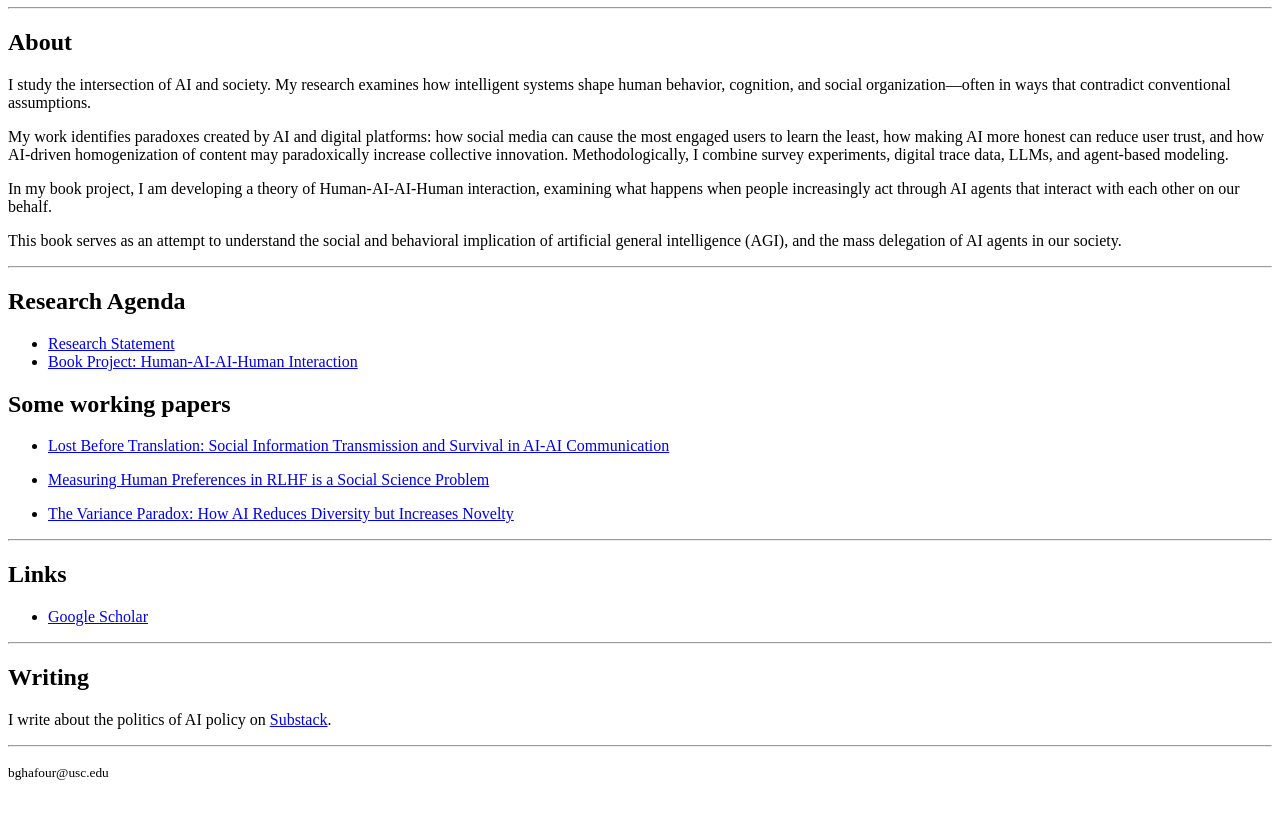
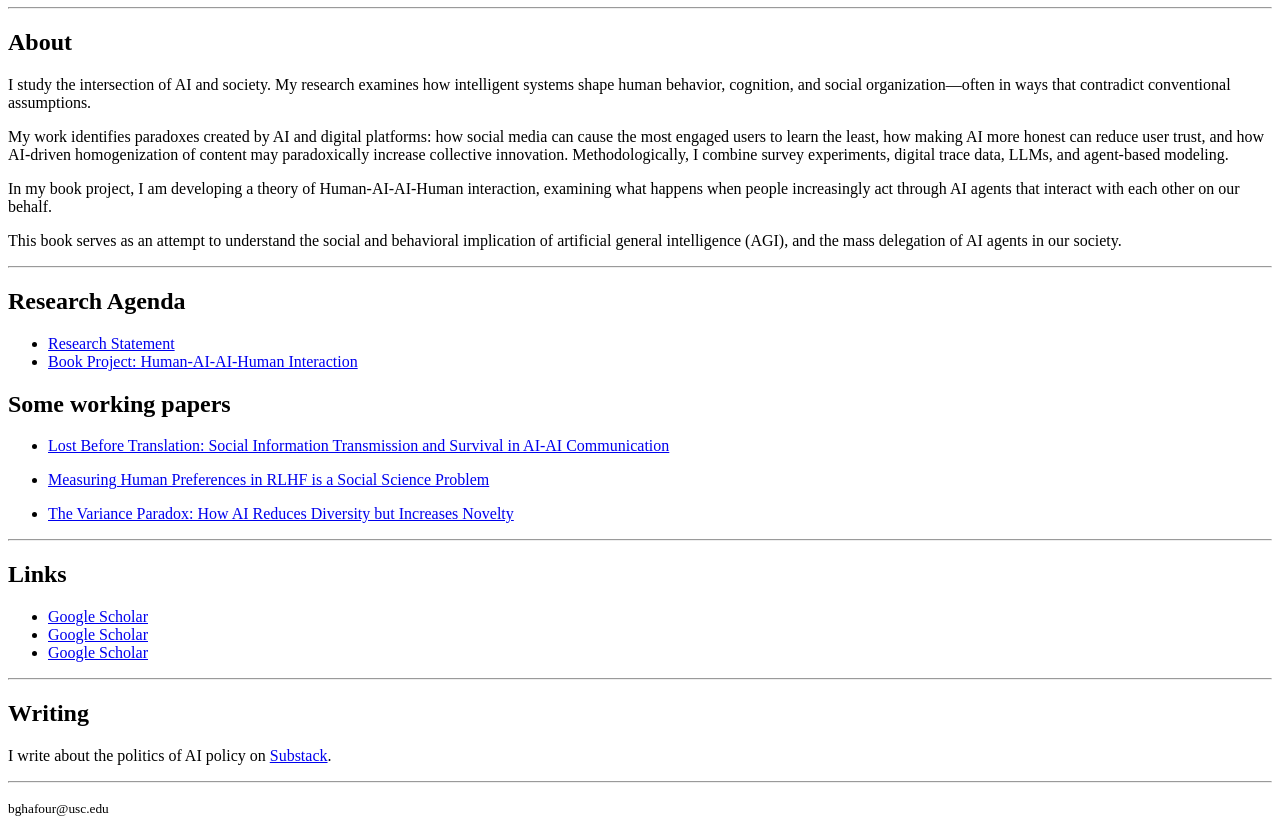
Before and after one commit to bijeanghafouri/website-vercel, a plain HTML site: page index.html in a window 1280 px wide. Shown: the part 169-1002 px from the top of the page. Before the commit the page ends 966 px from the top, so only its background shows below. Drawn offline with Linux system fonts and the light colour scheme; a script that the page names is missing.

Commit message:
Update index.html

```diff
--- a/index.html
+++ b/index.html
@@ -58,6 +58,8 @@ The Variance Paradox: How AI Reduces Diversity but Increases Novelty
 <h2>Links</h2>
 <ul>
 <li><a href="https://scholar.google.com/citations?user=v32J800AAAAJ&hl=en" target="_blank">Google Scholar</a></li>
+<li><a href="https://scholar.google.com/citations?user=v32J800AAAAJ&hl=en" target="_blank">Google Scholar</a></li>
+<li><a href="https://scholar.google.com/citations?user=v32J800AAAAJ&hl=en" target="_blank">Google Scholar</a></li>
 </ul>
 <hr>
 <h2>Writing</h2>
```
